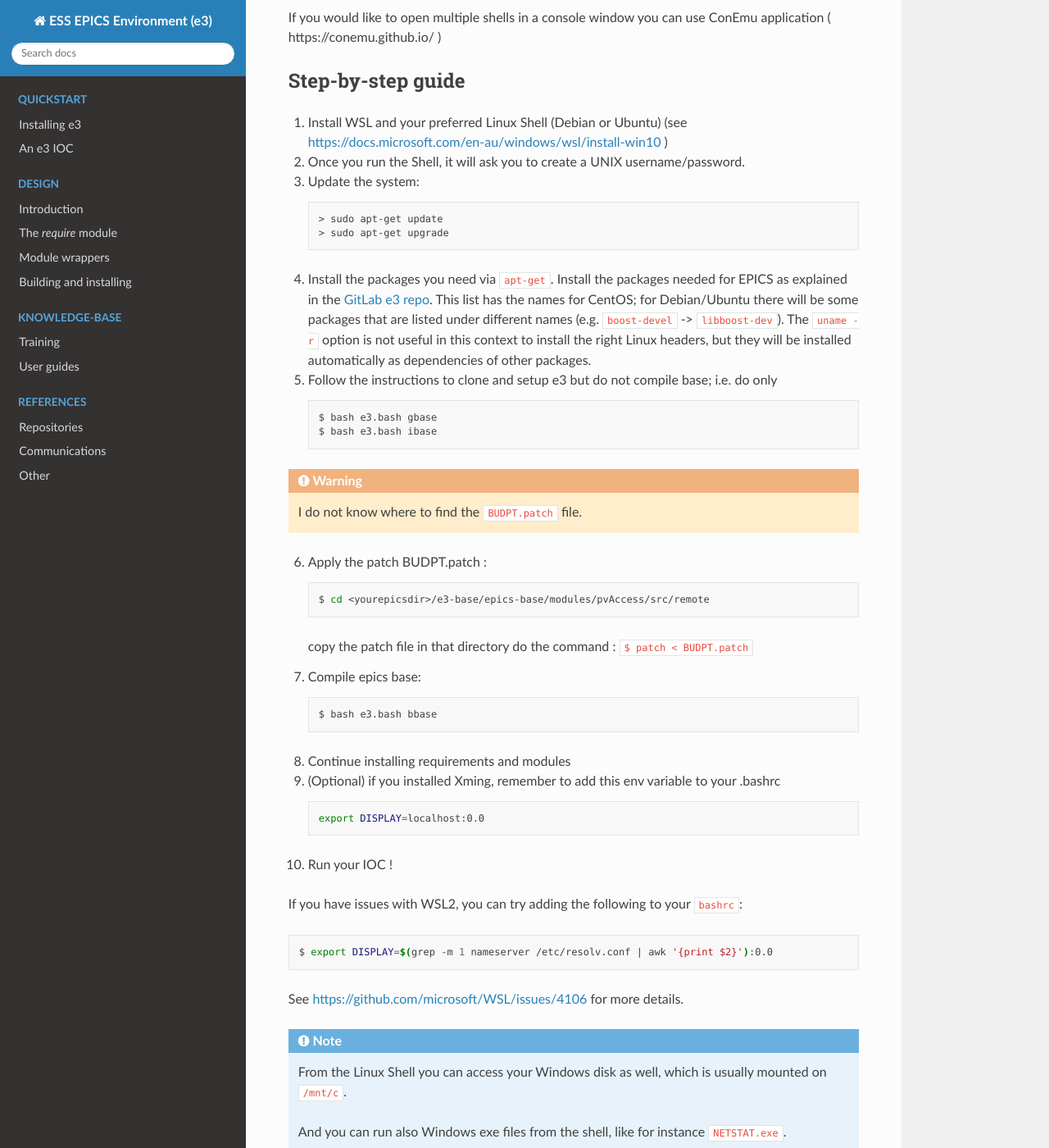
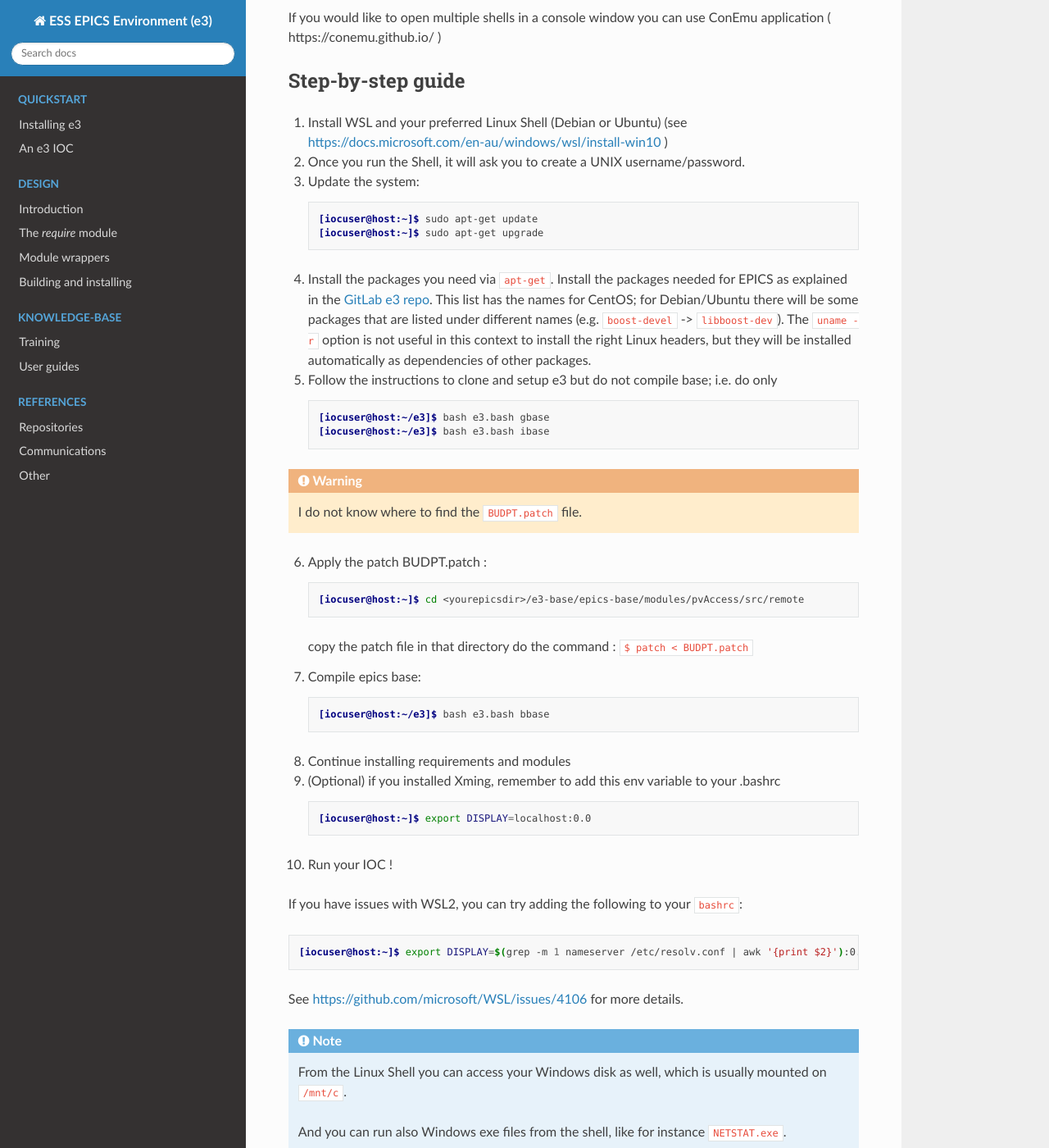
Before and after one commit to ttkorhonen/e3pages, a Sphinx documentation site: the page built from docs/kb/guide/articles/3_win10.md, in a window 1280 px wide and 1400 px high, scrolled down 1000 px. Shown: the whole window at 82% size. Built offline with Sphinx 7.4.7 and the Read the Docs theme 2.0.0, drawn with Linux system fonts in a browser that asks for light colours.

Commit message:
Update block formatting to console, and add shell prompt

````diff
--- a/docs/kb/guide/articles/3_win10.md
+++ b/docs/kb/guide/articles/3_win10.md
@@ -39,40 +39,40 @@ If you would like to open multiple shells in a console window you can use ConEmu
 1. Install WSL and your preferred Linux Shell (Debian or Ubuntu)  (see <https://docs.microsoft.com/en-au/windows/wsl/install-win10> )
 2. Once you run the Shell, it will ask you to create a UNIX username/password.
 3. Update the system:
-   ```bash
-   > sudo apt-get update
-   > sudo apt-get upgrade
+   ```console
+   [iocuser@host:~]$ sudo apt-get update
+   [iocuser@host:~]$ sudo apt-get upgrade
    ```
 4. Install the packages you need via `apt-get`. Install the packages needed for EPICS as explained in the [GitLab e3 repo](https://gitlab.esss.lu.se/e3/e3). This list has the names for CentOS; for Debian/Ubuntu there will be some packages that are listed under different names (e.g. `boost-devel` -> `libboost-dev`). The `uname -r` option is not useful in this context to install the right Linux headers, but they will be installed automatically as dependencies of other packages.
 5. Follow the instructions to clone and setup e3 but do not compile base; i.e. do only
-   ```bash
-   $ bash e3.bash gbase
-   $ bash e3.bash ibase
+   ```console
+   [iocuser@host:~/e3]$ bash e3.bash gbase
+   [iocuser@host:~/e3]$ bash e3.bash ibase
    ```
 :::{warning}
 I do not know where to find the `BUDPT.patch` file.
 :::
 
 6. Apply the patch BUDPT.patch :
-   ```bash
-   $ cd <yourepicsdir>/e3-base/epics-base/modules/pvAccess/src/remote
+   ```console
+   [iocuser@host:~]$ cd <yourepicsdir>/e3-base/epics-base/modules/pvAccess/src/remote
    ```
    copy the patch file in that directory
    do the command : `$ patch < BUDPT.patch`
 7. Compile epics base:
-   ```bash
-   $ bash e3.bash bbase
+   ```console
+   [iocuser@host:~/e3]$ bash e3.bash bbase
    ```
 8. Continue installing requirements and modules
 9. (Optional) if you installed Xming, remember to add this env variable to your .bashrc
-    ```bash
-    export DISPLAY=localhost:0.0
+    ```console
+    [iocuser@host:~]$ export DISPLAY=localhost:0.0
     ```
 10. Run your IOC !
 
 If you have issues with WSL2, you can try adding the following to your `bashrc`:
-```bash
-$ export DISPLAY=$(grep -m 1 nameserver /etc/resolv.conf | awk '{print $2}'):0.0
+```console
+[iocuser@host:~]$ export DISPLAY=$(grep -m 1 nameserver /etc/resolv.conf | awk '{print $2}'):0.0
 ```
 
 See <https://github.com/microsoft/WSL/issues/4106> for more details.
````
